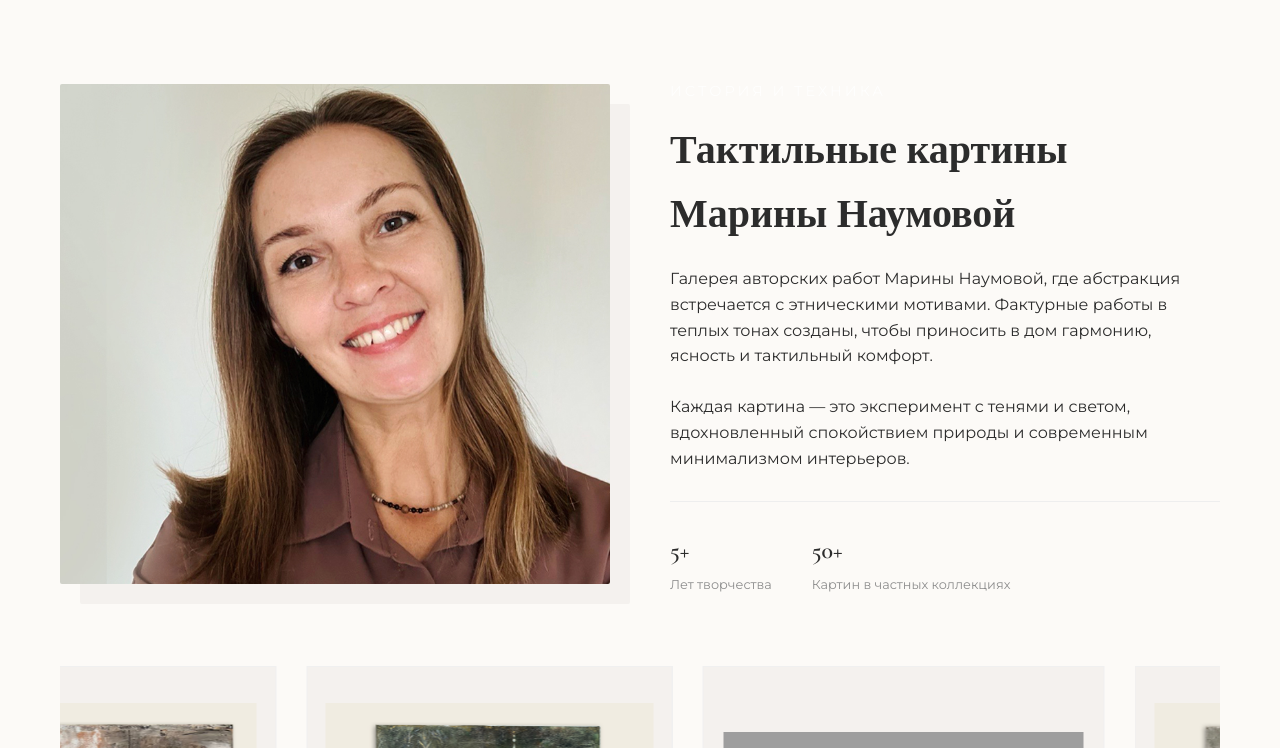
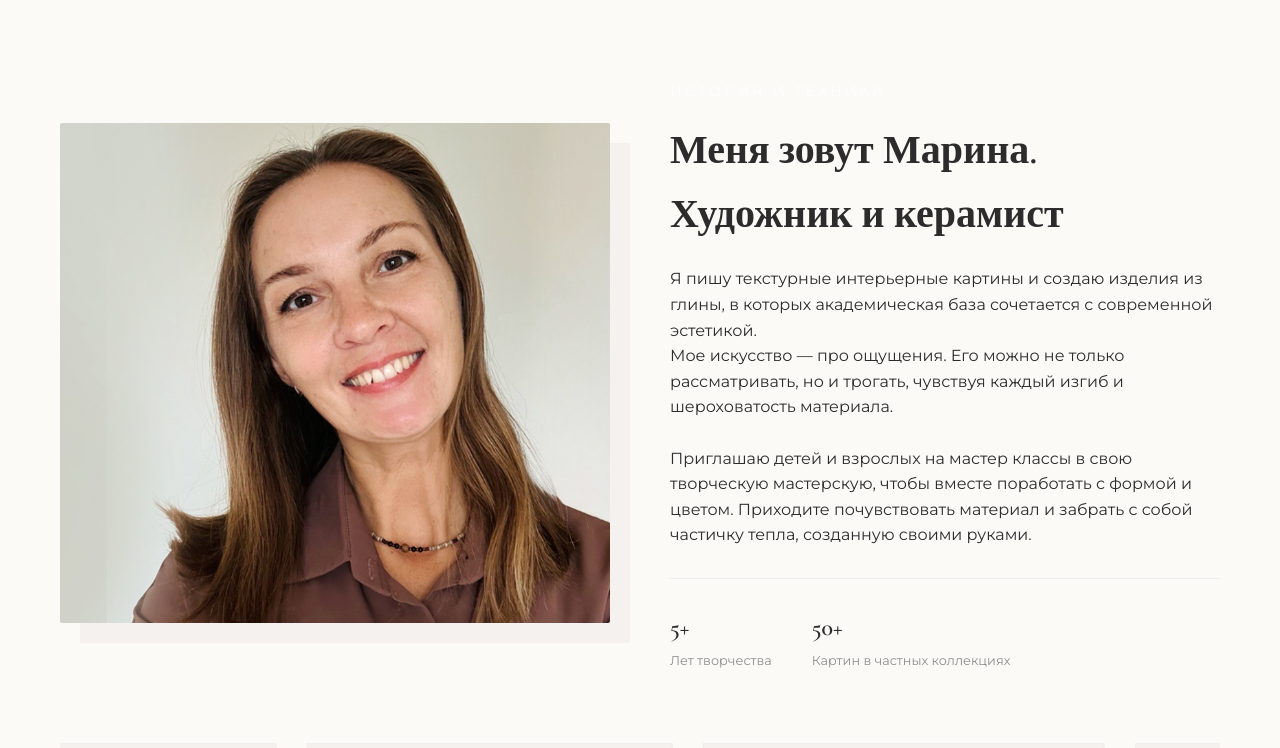
Before and after one commit to NaumAleksei/art-gallery, a website: page index.html in a window 1280 px wide. Shown: the part 629-1377 px from the top of the page. Drawn offline with nearby package versions, Linux system fonts and the light colour scheme; grey boxes are pictures that could not be loaded.

Commit message:
New block about me

```diff
--- a/index.html
+++ b/index.html
@@ -86,7 +86,7 @@
 
         <div class="slide" style="background-image: url('public/images/startbanner 1.jpg');">
             <div class="container hero-content">
-                <p class="hero-subtitle">Текстурная живопись.</p>
+                <p class="hero-subtitle">Текстурная живопись</p>
               <br>
                 <a href="#about" class="btn btn-primary">Смотреть коллекцию</a>
             </div>
@@ -107,11 +107,13 @@
         </div>
         <div class="about-content">
             <p class="hero-subtitle">История и техника</p>
-            <h2>Тактильные картины<br> Марины Наумовой</h2>
-            <p>Галерея авторских работ Марины Наумовой, где абстракция встречается с этническими мотивами. Фактурные работы в теплых тонах
- созданы, чтобы приносить в дом гармонию, ясность и тактильный комфорт.</p>
+            <h2>Меня зовут Марина.<br>Художник и керамист</h2>
+            <p> Я пишу текстурные интерьерные картины и создаю изделия из глины, в которых академическая база сочетается с современной эстетикой.
+<P>Мое искусство — про ощущения. Его можно не только рассматривать, но и трогать, чувствуя каждый изгиб и шероховатость материала.</P>
+
+</p>
 <br>
-            <p>Каждая картина — это эксперимент с тенями и светом, вдохновленный спокойствием природы и современным минимализмом интерьеров.</p>
+            <p>Приглашаю детей и взрослых на мастер классы в свою творческую мастерскую, чтобы вместе поработать с формой и цветом. Приходите почувствовать материал и забрать с собой частичку тепла, созданную своими руками.</p>
             <div class="about-stats">
                 <div class="stat"><strong>5+</strong><span>Лет творчества</span></div>
                 <div class="stat"><strong>50+</strong><span>Картин в частных коллекциях</span></div>
```
